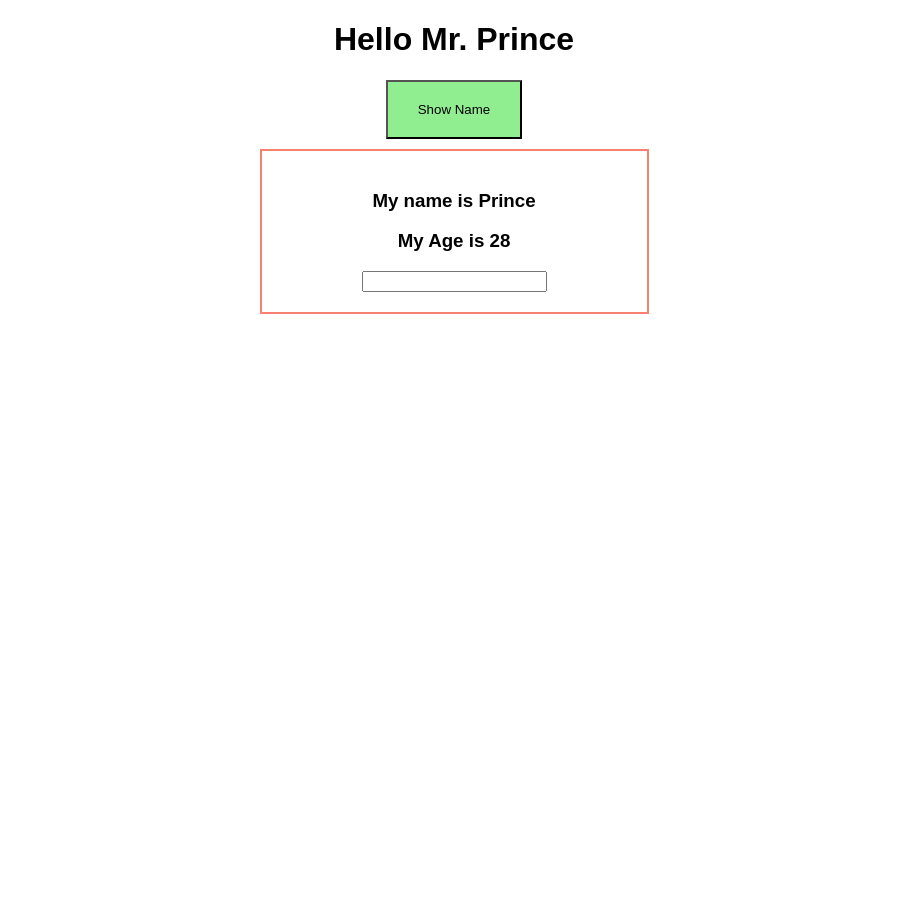
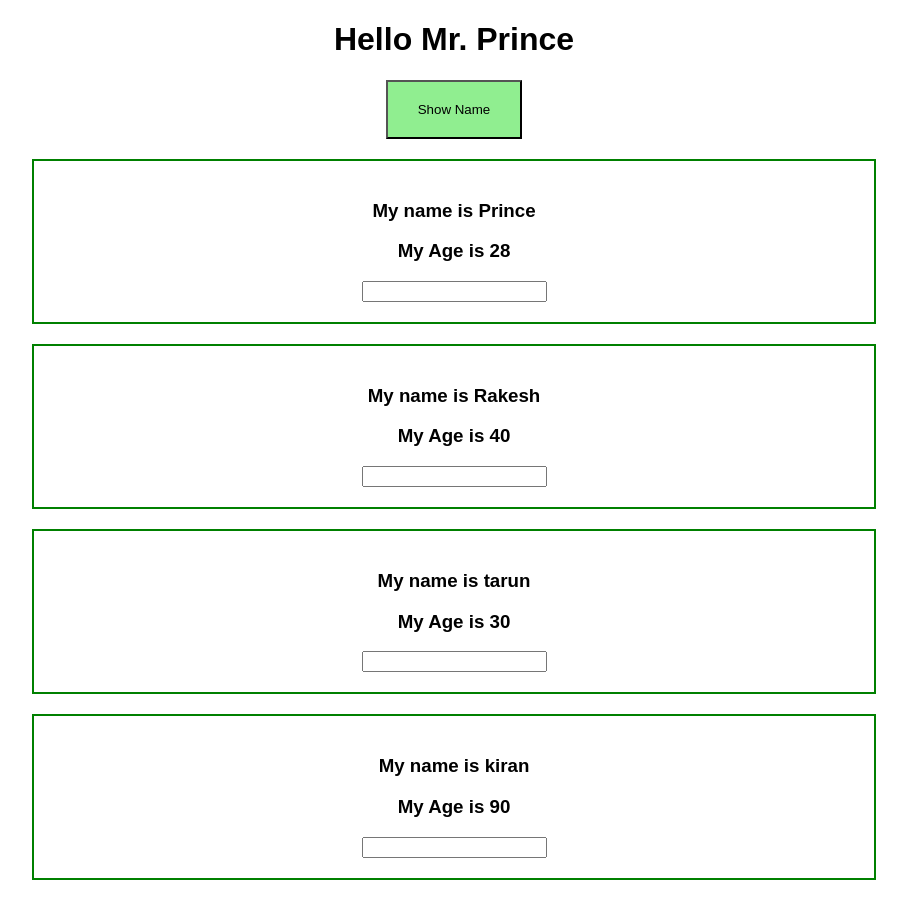
Before and after one commit to Prince-1501/Practice-react, a React (Create React App) app in the folder react-burger/: page / in a window 1280 px wide. Both pictures are taken after a click on the button "Show Name". Shown: the whole page, without its empty margins (186-1093 px from the left). Before the commit the page ends 800 px from the top, so only its background shows below. Built offline with nearby package versions, Linux system fonts and the light colour scheme.

Commit message:
add some functionallity

```diff
--- a/react-burger/src/App.js
+++ b/react-burger/src/App.js
@@ -7,10 +7,10 @@ class App extends Component {
 
   state = {
     person : [
-      {name : "Prince" , age : "28"},
-      {name : "Rakesh" , age : "40"},
-      {name : "tarun" , age : "30"},
-      {name : "kiran" , age : "90"}
+      {id: "auid", name : "Prince" , age : "28"},
+      {id: "afud", name : "Rakesh" , age : "40"},
+      {id: "weid", name : "tarun" , age : "30"},
+      {id: "xiso", name : "kiran" , age : "90"}
     ],
     number : 0,
     showPerson : false
@@ -19,24 +19,13 @@ class App extends Component {
 
 // Handler in this files
 
-  switchNameHandler = (name) =>{
-    var num = Math.floor(4*(Math.random()));
-    this.setState({
-      number : num
-    });
+  deletePersonHandler = (personIndex) =>{
+    // const person = this.state.person.slice();
+    const person = [...this.state.person];
+    person.splice(personIndex ,1)
+    this.setState({person : person});
   }
 
-
-  nameChangeHandler = (event) =>{
-    this.setState({
-        person:[
-          {name : "prince" , age : "28"},
-          {name : event.target.value , age : "40"},
-          {name : "tarun" , age : "30"},
-          {name : "kiran" , age : "90"}
-        ]
-      });
-  }
 
   togglePersonHandler = () =>{
     const doesShow  = this.state.showPerson;
@@ -44,6 +33,15 @@ class App extends Component {
       showPerson : !doesShow
     });
   }
+
+  nameChangeHandler = (event , id)=>{
+    const personIndex = this.state.person.findIndex((p)=>{
+      return p.id === id;
+    });
+
+
+  }
+
 // Handler are above this code
 
 
@@ -51,13 +49,21 @@ class App extends Component {
 
     let persons = null;
     if(this.state.showPerson){
-      persons = <Person
-          name = {this.state.person[this.state.number].name}
-          age = {this.state.person[this.state.number].age}
-          click = {()=>this.switchNameHandler()}
-          changed = {this.nameChangeHandler}
-      />
+      persons = (
+        <div>
+            {this.state.person.map((person ,index)=>{
+              return <Person
+              name = {person.name}
+              age = {person.age}
+              click = {()=>this.deletePersonHandler(index)}
+              key = {person.id}
+              changed = {(event)=>this.nameChangeHandler(person.id)}
+              />
+            })}
+        </div>
+      );
     }
+
 
     return (
       <div className="App">
--- a/react-burger/src/Person/Person.css
+++ b/react-burger/src/Person/Person.css
@@ -3,10 +3,12 @@
 }
 
 .person {
-  display: inline-block;
+  display: block;
   padding: 20px 100px;
-  border: 2px solid salmon;
+  border: 2px solid green;
   z-index: 100;
   cursor: pointer;
   text-align: center;
+  margin: 20px auto;
+  width: 50%;
 }
--- a/react-burger/src/Person/Person.js
+++ b/react-burger/src/Person/Person.js
@@ -6,7 +6,7 @@ var person = (props) =>{
     <div className="person">
       <h3 onClick={props.click} >My name is {props.name}</h3>
       <h3>My Age is {props.age}</h3>
-      <input onChange={props.changed} type="text"/>
+      <input type="text" onChange= {props.changed}/>
     </div>
   );
 };
```
Also changed, not shown: react-burger/practice.js (added, +28 -0 lines).
